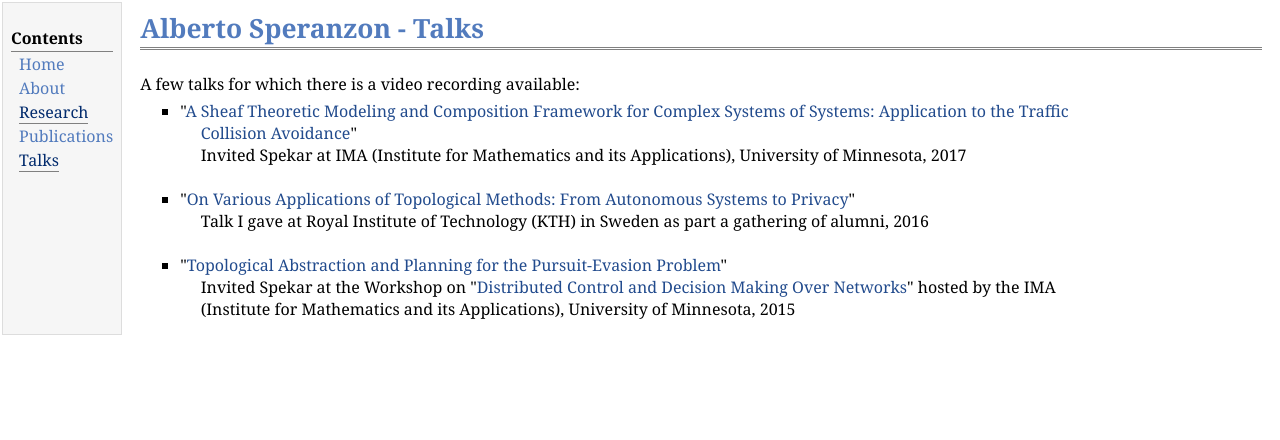
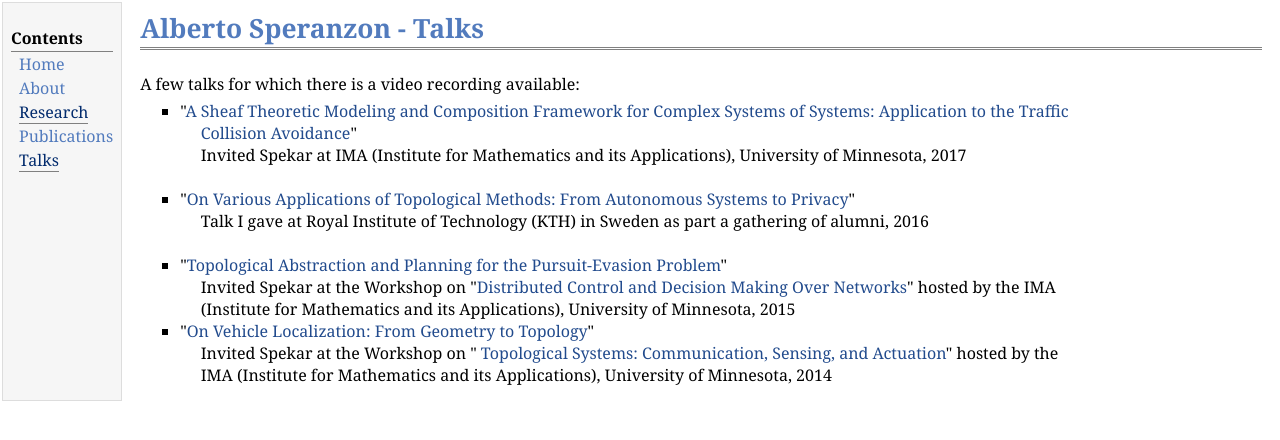
Before and after one commit to albspe/albspe.github.io, a plain HTML site: page talks.html in a window 1280 px wide. Drawn offline with Linux system fonts and the light colour scheme.

Commit message:
added fourth video

```diff
--- a/talks.html
+++ b/talks.html
@@ -40,6 +40,9 @@ li {padding-left: 1.28571429em;
 <li>"<a href="https://www.ima.umn.edu/2015-2016/W9.28-10.2.15/24098" target="_blank">Topological Abstraction and Planning for the Pursuit-Evasion Problem</a>"
 <br> Invited Spekar at the Workshop on "<a href="https://www.ima.umn.edu/2015-2016/W9.28-10.2.15" target="_blank">Distributed Control and Decision Making Over Networks</a>" hosted by the IMA (Institute for Mathematics and its Applications), University of Minnesota, 2015
 </li>
+<li>"<a href="https://www.ima.umn.edu/2013-2014/W3.3-7.14/15626" target="_blank">On Vehicle Localization: From Geometry to Topology</a>"
+<br> Invited Spekar at the Workshop on "<a href="https://www.ima.umn.edu/2013-2014/W3.3-7.14" target="_blank"> Topological Systems: Communication, Sensing, and Actuation</a>" hosted by the IMA (Institute for Mathematics and its Applications), University of Minnesota, 2014
+</li>
 </ul>
 </td>
 </tr>
```
